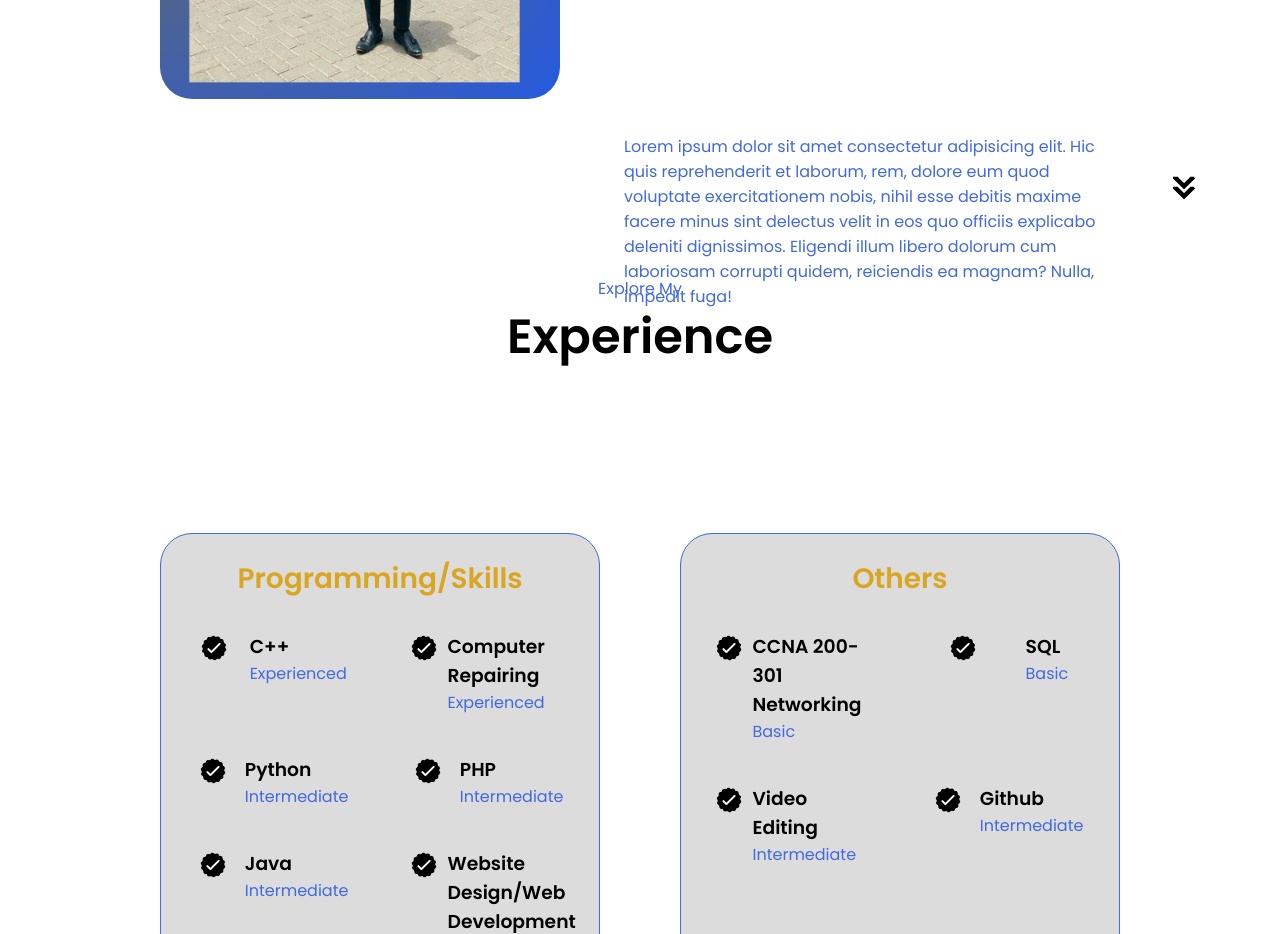
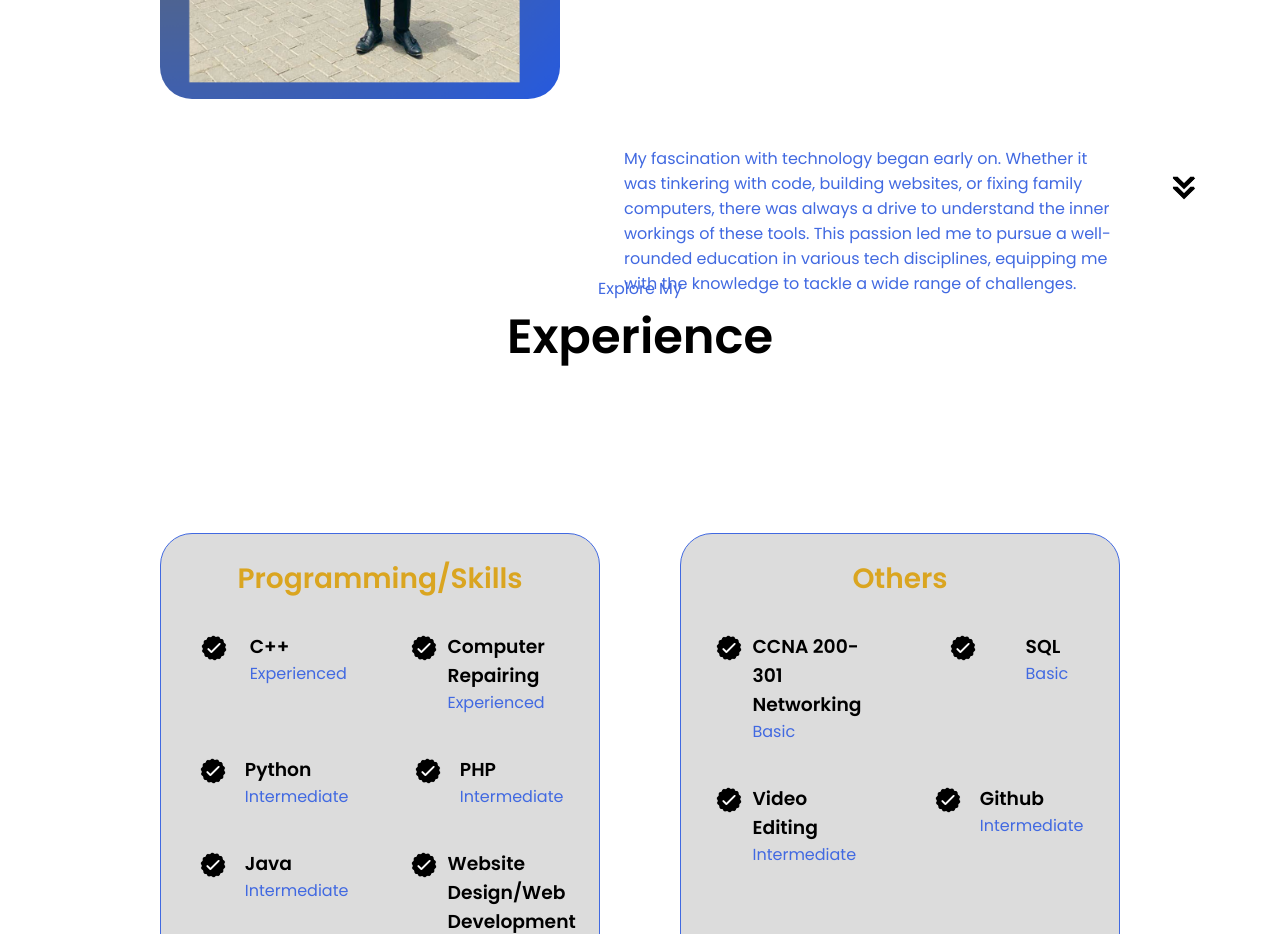
Before and after one commit to eyekrobea/personal_portfolio, a plain HTML site: page index.html in a window 1280 px wide. Shown: the part 1420-2354 px from the top of the page. Drawn offline with Linux system fonts and the light colour scheme.

Commit message:
index.html

```diff
--- a/index.html
+++ b/index.html
@@ -129,12 +129,7 @@
           </div>
           <div class="text-container">
             <p>
-              Lorem ipsum dolor sit amet consectetur adipisicing elit. Hic quis
-              reprehenderit et laborum, rem, dolore eum quod voluptate
-              exercitationem nobis, nihil esse debitis maxime facere minus sint
-              delectus velit in eos quo officiis explicabo deleniti dignissimos.
-              Eligendi illum libero dolorum cum laboriosam corrupti quidem,
-              reiciendis ea magnam? Nulla, impedit fuga!
+              My fascination with technology began early on.  Whether it was tinkering with code, building websites, or fixing family computers, there was always a drive to understand the inner workings of these tools. This passion led me to pursue a well-rounded education in various tech disciplines, equipping me with the knowledge to tackle a wide range of challenges.
             </p>
           </div>
         </div>
```
